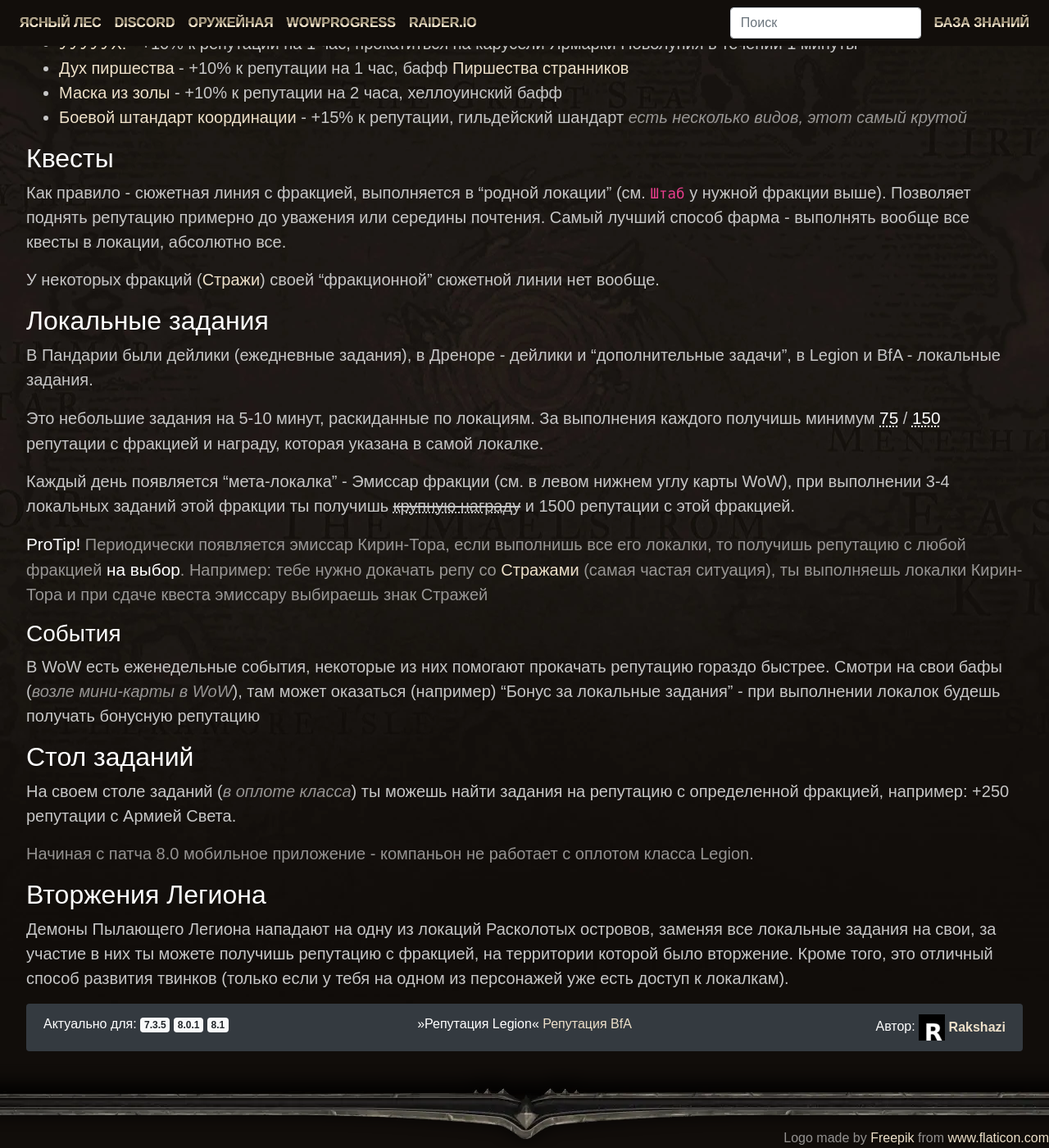
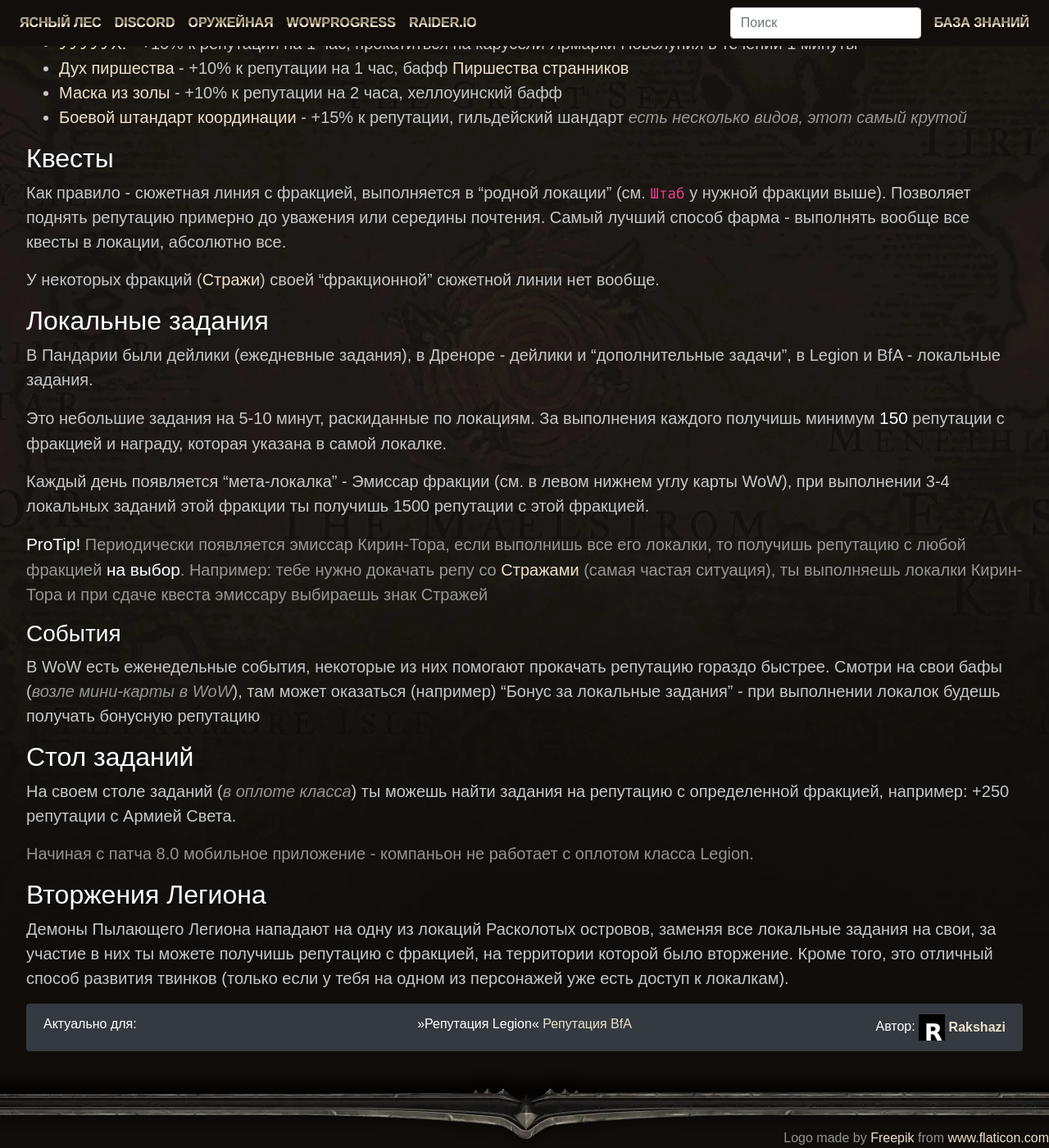
Before and after one commit to forestguild/website, a Jekyll site: the page built from wiki/reputation/legion.md, in a window 1280 px wide and 1400 px high, scrolled down 4823 px. Shown: the whole window at 82% size. Built offline with Jekyll 4.4.1, drawn with Linux system fonts in a browser that asks for light colours; a script that is not in the unit is left out; comment, search, counter and statistics services are not loaded.

Commit message:
8.1 updates

```diff
--- a/_config.yml
+++ b/_config.yml
@@ -6,7 +6,7 @@
 url: https://forestguild.club
 timezone: Europe/Paris
 github: rakshazi/forestguild.club
-defaultActualAddon: 8.0.1
+defaultActualAddon: 8.1
 realm: galakrond
 disqus: forestguild
 verification:
--- a/wiki/reputation/legion.md
+++ b/wiki/reputation/legion.md
@@ -4,10 +4,6 @@
 layout: wiki
 author: Rakshazi
 description: Полный гайд по фарму репутации Legion для Армии Погибели Легиона, Армии Света, Защитников Аргуса, Двора Фарондиса, Ткачей Снов, Племен Крутогорья, Помраченных, Стражей и Валарьяров
-actual:
- - 7.3.5
- - 8.0.1
- - 8.1
 ---
 
 Репутация - важная часть Legion (Расколотых островов) и не смотря на то, что на дворе во всю шагает BfA, легионская репутация все еще актуальна для союзных рас, маунтов, игрушек и полетов
@@ -192,9 +188,9 @@
 
 В Пандарии были дейлики (ежедневные задания), в Дреноре - дейлики и "дополнительные задачи", в Legion и BfA - локальные задания.
 
-Это небольшие задания на 5-10 минут, раскиданные по локациям. За выполнения каждого получишь минимум **75** / **150** репутации с фракцией и награду, которая указана в самой локалке.
+Это небольшие задания на 5-10 минут, раскиданные по локациям. За выполнения каждого получишь минимум **150** репутации с фракцией и награду, которая указана в самой локалке.
 
-Каждый день появляется "мета-локалка" - Эмиссар фракции (см. в левом нижнем углу карты WoW), при выполнении 3-4 локальных заданий этой фракции ты получишь ~~крупную награду~~ и 1500 репутации с этой фракцией.
+Каждый день появляется "мета-локалка" - Эмиссар фракции (см. в левом нижнем углу карты WoW), при выполнении 3-4 локальных заданий этой фракции ты получишь 1500 репутации с этой фракцией.
 
 > **ProTip!** Периодически появляется эмиссар Кирин-Тора, если выполнишь все его локалки, то получишь репутацию с любой фракцией **на выбор**. Например: тебе нужно докачать репу со [Стражами](#стражи) (самая частая ситуация), ты выполняешь локалки Кирин-Тора и при сдаче квеста эмиссару выбираешь знак Стражей
 
@@ -212,9 +208,3 @@
 
 Демоны Пылающего Легиона нападают на одну из локаций Расколотых островов, заменяя все локальные задания на свои, за участие в них ты можете получишь репутацию с фракцией, на территории которой было вторжение.
 Кроме того, это отличный способ развития твинков (только если у тебя на одном из персонажей уже есть доступ к локалкам).
-
-*[крупную награду]: награды были актуальны в 7.3.5
-
-*[75]: в патчах 7.3.5 и 8.0.1
-
-*[150]: в патче 8.1 и выше
```
Also changed, not shown: wiki/reputation/bfa.md (+6 -11 lines).
